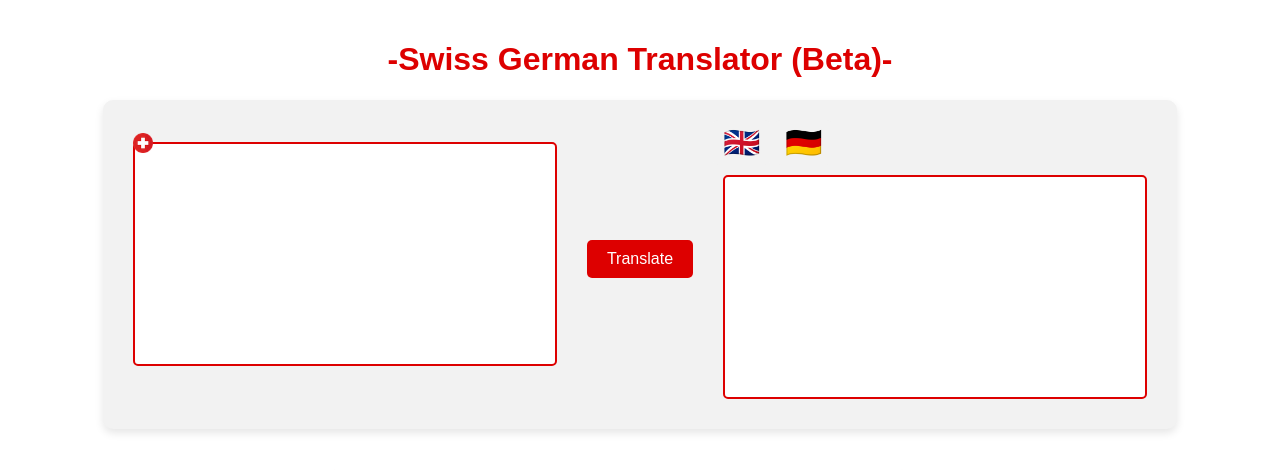
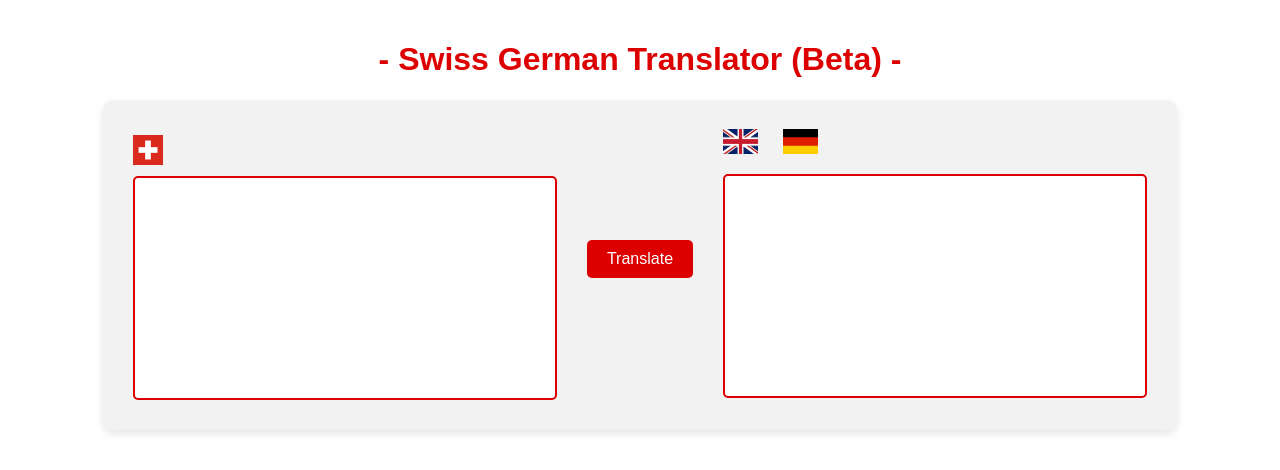
Before and after one commit to jkkronk/decodeswiss, a Flask app: page / in a window 1280 px wide. Shown: the top 470 px of the page. Run offline with Flask 3, Linux system fonts and the light colour scheme.

Commit message:
updated flags

```diff
--- a/server.py
+++ b/server.py
@@ -57,34 +57,11 @@ def translate_text(text, openai_api_key=None):
         client = instructor.patch(OpenAI())
     else:
         client = instructor.patch(OpenAI(api_key=openai_api_key))
-
-    prompt = (f"Translate this swiss german to english and german: {text}. "
-              f"Indicate True if the input text is in swiss german. If you can't tell it probably should be False."
-              f"Indicate what dialect the input text could be. Wallis is called wallis and graubunden is called grisons. "
-              f"If it could be any dialect or it is in general swiss german, list it as ['general']."
-              f"If you get it right you will get a bonus."
-              f""
-              f"Here is an example of an input text: 'Zum Znüni hät's feine Schoggigipfeli gha, da chame würkli nid klage.'"
-              f"en_translation: 'For the morning snack, there were delicious chocolate croissants, you really can't complain.'"
-              f"de_translation: 'Zum Frühstückssnack gab es leckere Schokoladencroissants, da kann man wirklich nicht klagen.'"
-              f"is_swiss_german: True"
-              f"dialects: ['general']"
-              f"Here is another example of an input text: 'Ich gang go poschte und ich chauf e Töggeli.'"
-              f"en_translation: 'I'm going shopping and I'm buying a table soccer game.'"
-              f"de_translation: 'Ich gehe einkaufen und ich kaufe ein Tischfussballspiel.'"
-              f"is_swiss_german: True"
-              f"dialects: ['zurich']"
-              f"Here is another example of an input text: 'Bischt au nüd tschold as s Bolve chlepft'"
-              f"en_translation: 'You're not exactly intelligent'"
-              f"de_translation: 'Du bist nicht gerade intelligent'"
-              f"is_swiss_german: True"
-              f"dialects: ['appenzell']")
-
     translated: Translation = client.chat.completions.create(
-        model="gpt-3.5-turbo",
+        model="ft:gpt-3.5-turbo-0125:personal::90E5ll9l",
         response_model=Translation,
         messages=[
-            {"role": "user", "content": prompt},
+            {"role": "user", "content": text},
         ],
         max_retries=2,
     )
--- a/templates/index.html
+++ b/templates/index.html
@@ -65,7 +65,7 @@
         }
         .kanton {
             position: relative;
-            margin: 0px 10px 0;
+            margin: 9px 10px 0;
             flex-direction: row;
             align-items: start;
             align-self: flex-start;
@@ -73,10 +73,18 @@
             font-size: 40px;
         }
         #flag {
-            position: absolute;
-            width: 20px;
-            height: 20px;
-            top: 13px;
+            position: relative;
+            width: 30px;
+            height: 30px;
+            top: 0;
+            left: 0;
+            visibility: visible;
+        }
+        #flag_2 {
+            position: relative;
+            width: 35px;
+            height: 25px;
+            top: 2px;
             left: 0;
             visibility: visible;
         }
@@ -254,12 +262,13 @@
             background-color: #b00;
         }
         .lan_button {
+            text-align: center;
             align-items: start;
             cursor: pointer;
             padding: 5px 10px;
             border: none;
             background-color: #f2f2f2;
-            border-radius: 5px;
+            border-radius: 2px;
             color: #fff;
             font-size: 30px;
             transition: background-color 0.3s ease;
@@ -299,11 +308,11 @@
     <link rel="stylesheet" href="https://cdnjs.cloudflare.com/ajax/libs/font-awesome/5.15.1/css/all.min.css">
 </head>
 <body>
-    <h1>-Swiss German Translator (Beta)-</h1>
+    <h1>- Swiss German Translator (Beta) -</h1>
     <div id="container">
         <div class="input-text">
             <div class="kanton" id="imageContainer">
-                <img id="flag" src="/static/swiss.png" alt="swiss">
+                <img id="flag" src="/static/swiss_flag.png" alt="ch">
                 <img id="swissWideImage" src="/static/swiss_all.png" alt="Swiss Wide">
                 <img id="bernImage" src="/static/bern.png" alt="Bernese Dialect">
                 <img id="baselImage" src="/static/basel.png" alt="Basel Dialect">
@@ -328,8 +337,8 @@
         <button class="translate-button" onclick="translateText()">Translate</button>
         <div class="output-text">
             <div class="lan-buttons-area">
-                <button class="lan_button" onclick="setLanguage('en')">🇬🇧</button>
-                <button class="lan_button" onclick="setLanguage('de')">🇩🇪</button>
+                <button class="lan_button" onclick="setLanguage('en')"><img id="flag_2" src="/static/eng_flag.png" alt="en"></button>
+                <button class="lan_button" onclick="setLanguage('de')"><img id="flag_2" src="/static/de_flag.png" alt="de"></button>
             </div>
             <div id="translationOutput"></div>
         </div>
--- a/translate_count.json
+++ b/translate_count.json
@@ -1 +1 @@
-{"count": 14, "last_reset": "2024-03-01"}
+{"count": 1, "last_reset": "2024-03-07"}
```
Also changed, not shown: static/de_flag.png (added), static/eng_flag.png (added), static/swiss_flag.png (added).
